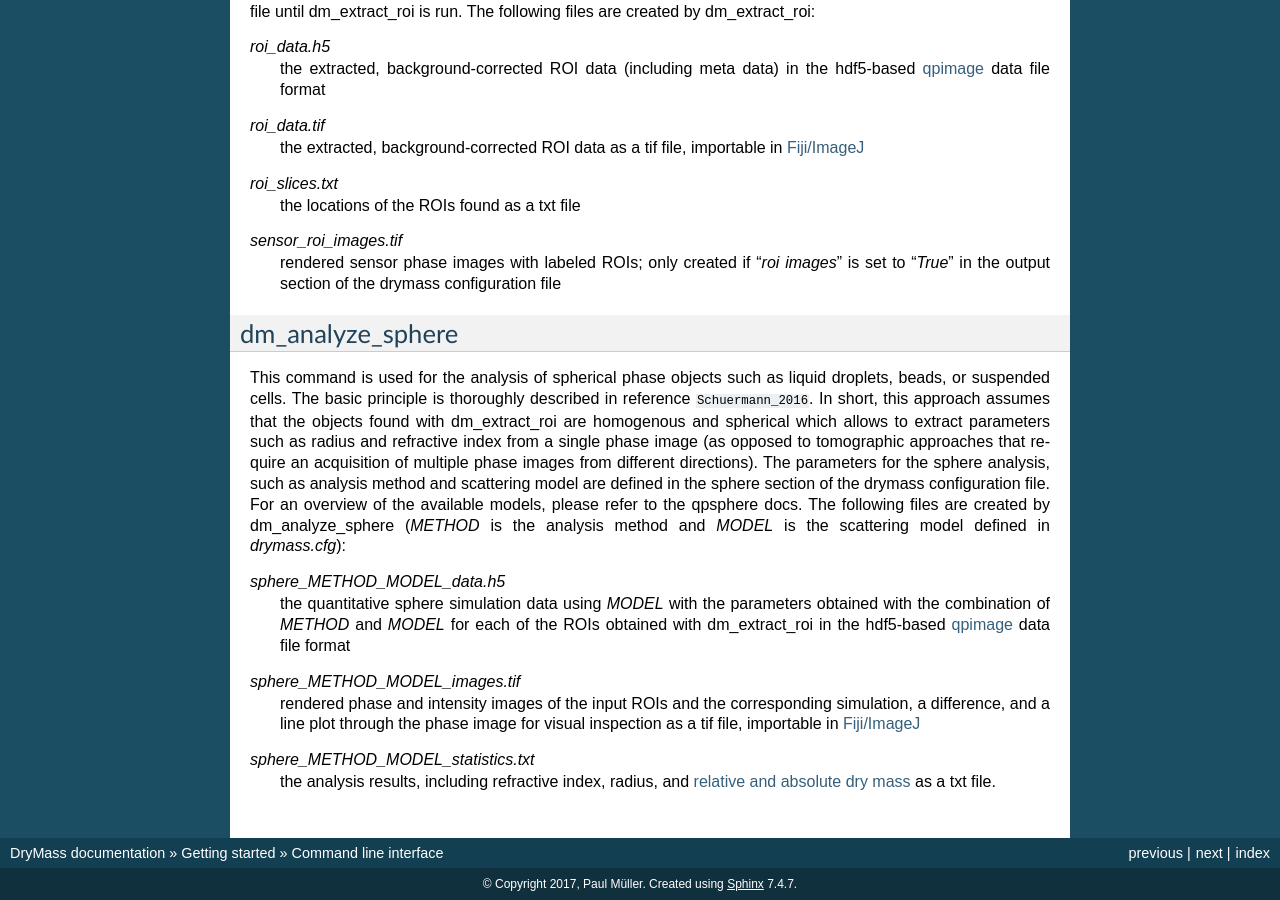
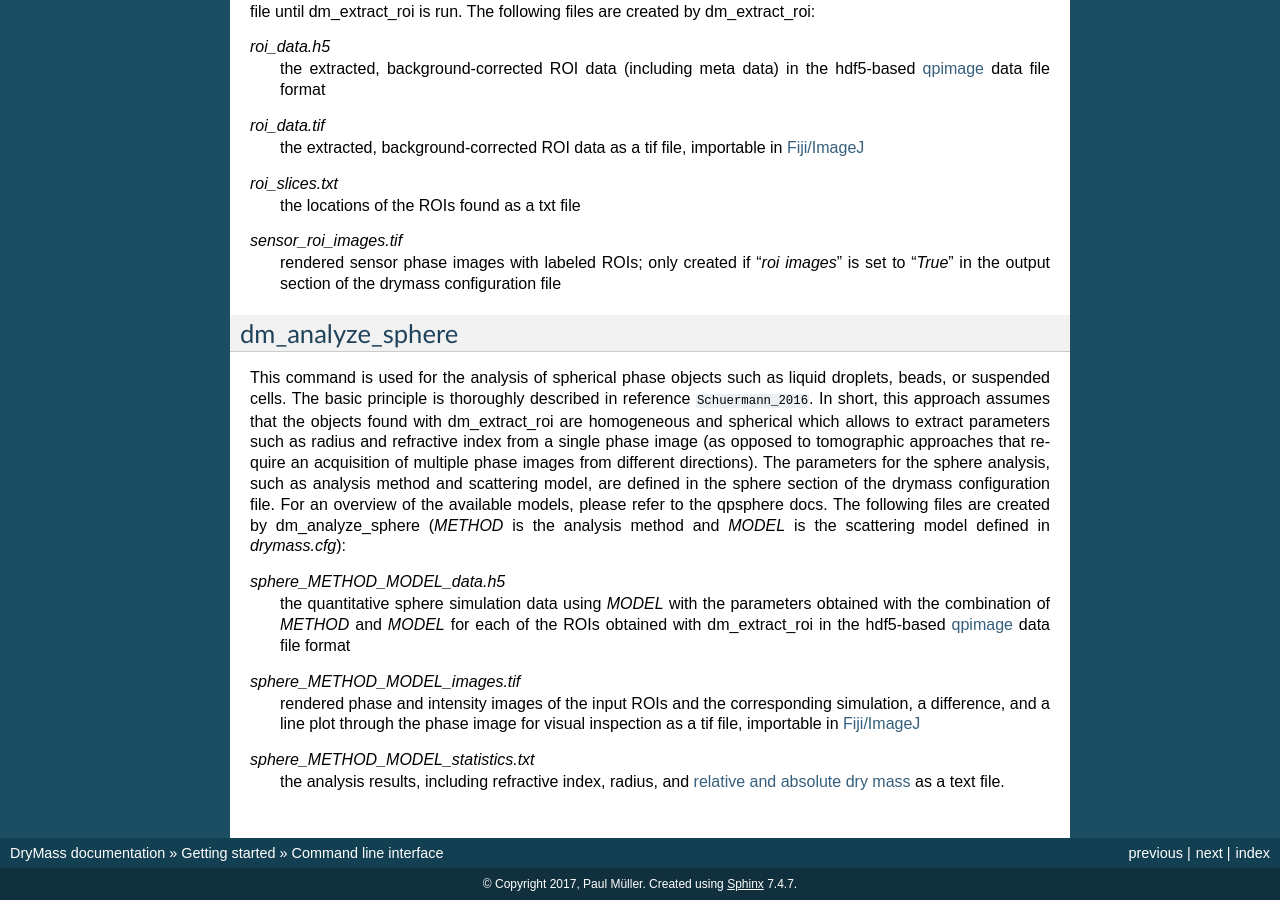
Before and after one commit to RI-imaging/DryMass, a Sphinx documentation site: the page built from docs/command_line_interface.rst, in a window 1280 px wide and 900 px high, scrolled down 1033 px. Built offline with Sphinx 7.4.7, drawn with Linux system fonts in a browser that asks for light colours; pages that are not in the unit, such as notebooks, are missing from menus; the version number could not be read and is left out; cross-references to code outside the pages are shown as plain code; some of the changed text lies outside the part shown.

Commit message:
docs: typos

```diff
--- a/docs/command_line_interface.rst
+++ b/docs/command_line_interface.rst
@@ -117,11 +117,11 @@ This command is used for the analysis of spherical phase objects
 such as liquid droplets, beads, or suspended cells. The basic
 principle is thoroughly described in reference :cite:`Schuermann_2016`.
 In short, this approach assumes that the objects found with dm_extract_roi
-are homogenous and spherical which allows to extract parameters such as
+are homogeneous and spherical which allows to extract parameters such as
 radius and refractive index from a single phase image (as opposed to
 tomographic approaches that require an acquisition of multiple phase
 images from different directions). The parameters for the sphere analysis,
-such as analysis method and scattering model
+such as analysis method and scattering model,
 are defined in the :ref:`sphere <config_sphere>` section of the
 :doc:`drymass configuration file <configuration_file>`. For an overview
 of the available models, please refer to the
@@ -145,4 +145,4 @@ scattering model defined in *drymass.cfg*):
 
 *sphere_METHOD_MODEL_statistics.txt*
   the analysis results, including refractive index, radius, and :ref:`relative and
-  absolute dry mass <section_theory_dry_mass>` as a txt file.
+  absolute dry mass <section_theory_dry_mass>` as a text file.
--- a/docs/installation.rst
+++ b/docs/installation.rst
@@ -26,7 +26,7 @@ To install DryMass, use one of the following methods
 
 Upgrade
 -------
-If you have installed on older version of DryMass and wish to upgrade
+If you have installed an older version of DryMass and wish to upgrade
 to the latest version, use
 
 ``pip uninstall drymass`` followed by
```
Also changed, not shown: other parts of docs/command_line_interface.rst (+1 -1 lines).
